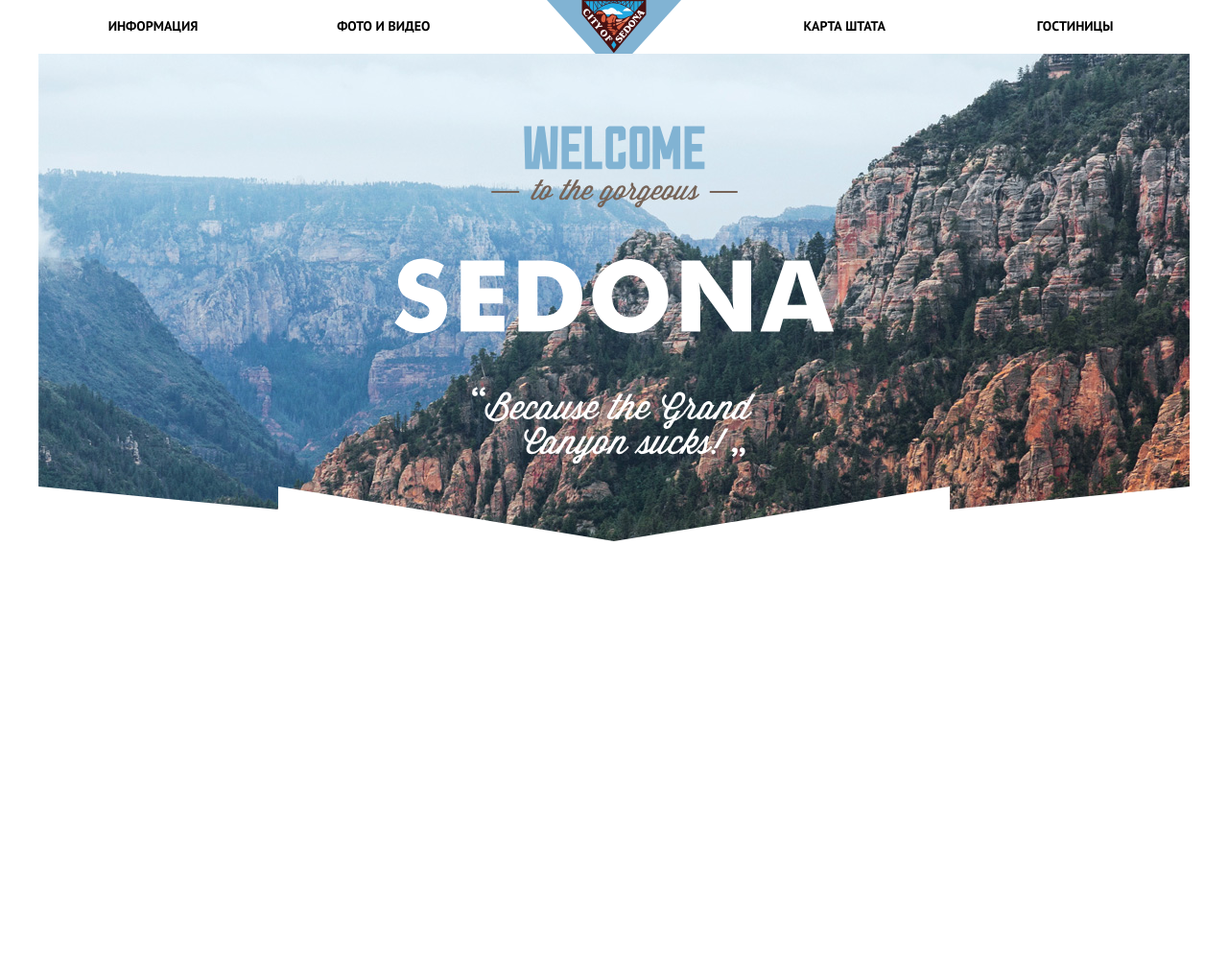
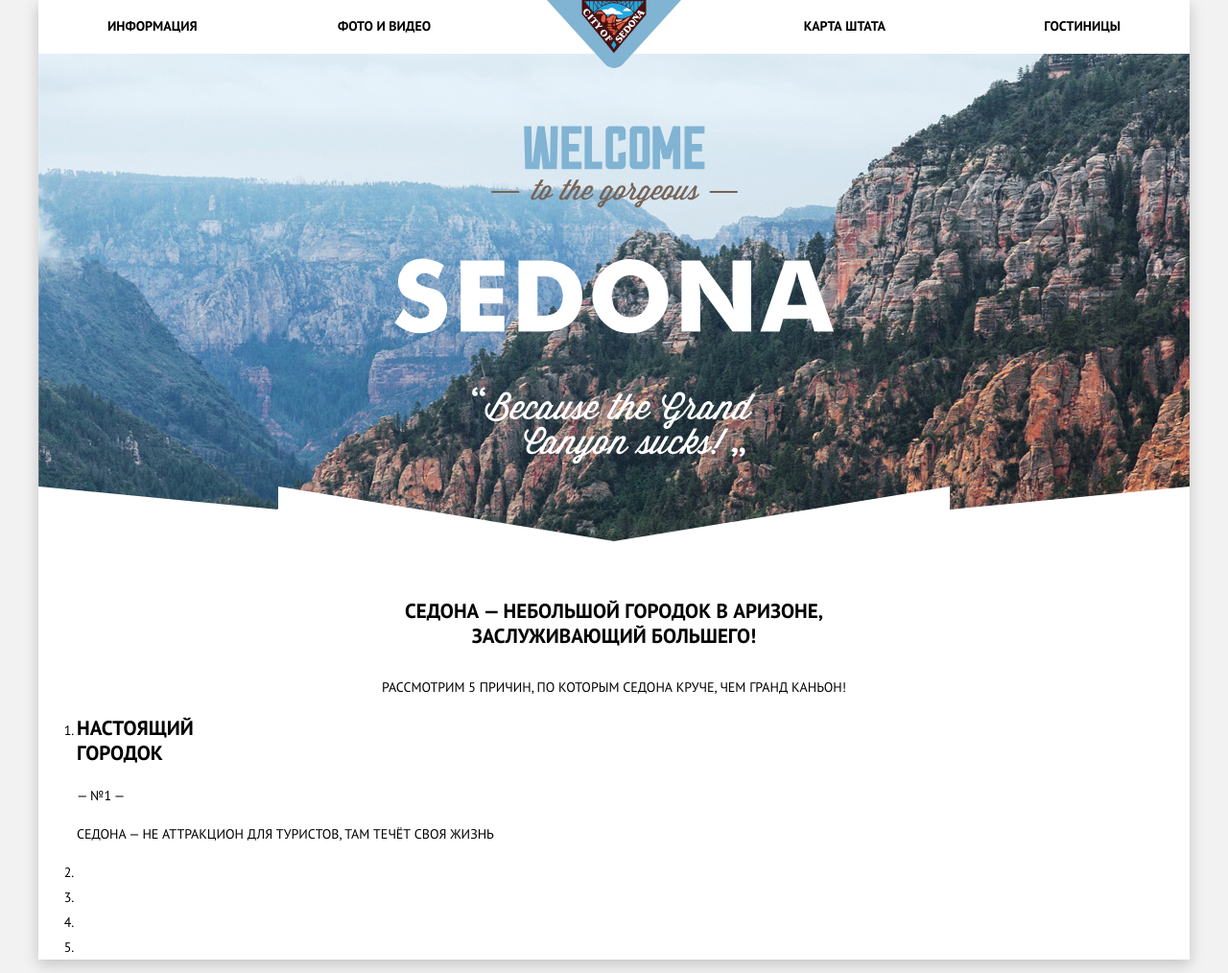
Before and after one commit to aazhuravlev/1019777-sedona-25, a plain HTML site: page index.html in a window 1280 px wide. Shown: the whole page at 96% size. Before the commit the page ends 800 px from the top, so only its background shows below. Drawn offline with Linux system fonts and the light colour scheme.

Commit message:
стилизовал хедер и логотип сайта с фоном

```diff
--- a/css/style.css
+++ b/css/style.css
@@ -1,13 +1,22 @@
+html {
+  background-color: #f2f2f2;
+}
+
 body {
   width: 1200px;
   margin: 0 auto;
   padding: 0;
 
+  text-transform: uppercase;
+
+  color: #000000;
+  background-color: #ffffff;
+  box-shadow: 0px 5px 15px 0 rgba(0, 1, 1, 0.2);
+
   font-family: "PT Sans", "Arial", sans-serif;
   font-size: 14px;
   font-weight: normal;
   line-height: 26px;
-  color: #000000;
 }
 
 /*.visually-hidden:not(:focus):not(:active),
@@ -30,30 +39,64 @@ input[type="radio"].visually-hidden {
   clip-path: inset(100%);
 }*/
 
-.site-navigation {
-  list-style: none;
+.main-header nav {
   display: flex;
   justify-content: space-between;
+}
+
+.site-navigation {
+  display: flex;
+
   margin: 0;
   padding: 0;
-  margin-bottom: -23px;
+
+  list-style: none;
+
+  background-color: #ffffff;
 }
+
 
 .site-navigation a {
   display: block;
+
+  margin: 0;
+  padding: 0;
   width: 239px;
-  text-decoration: none;
-  text-transform: uppercase;
-  color: #000000;
-  font-weight: bold;
   padding-top: 14px;
   padding-bottom: 16px;
-  text-align: center;
+  box-sizing: border-box;
+
+  text-decoration: none;
+
+  color: #000000;
+
+  font-weight: bold;
 }
 
-.site-navigation .header-logo {
-  padding-top: 0;
-  padding-bottom: 0;
+.left-site-navigation a {
+  text-align: left;
+  padding-left: 72px;
+  padding-right: 10px;
+}
+
+.left-site-navigation .photo-link {
+  padding-left: 73px;
+}
+
+
+.right-site-navigation a {
+  text-align: right;
+  padding-right: 72px;
+  padding-left: 10px;
+}
+
+.right-site-navigation .map-link {
+  padding-right: 78px;
+}
+
+.header-logo {
+  margin-bottom: -23px;
+  z-index: 1;
 }
 
 .site-navigation a:hover,
@@ -66,10 +109,14 @@ input[type="radio"].visually-hidden {
 }
 
 .main-logo {
-  background-color: #81b3d2;
   position: relative;
+
   width: 1200px;
   height: 508px;
+  margin-bottom: 60px;
+
+  background-color: #81b3d2;
+  background-color: #81b3d2;
   background-image: url("../img/background-photo.jpg");
   background-repeat: no-repeat;
   background-position: 0 -83px;
@@ -93,3 +140,17 @@ input[type="radio"].visually-hidden {
   margin-top: 75px;
   margin-left: 371px;
 }
+
+.about-sedona .sedona-description {
+  width: 440px;
+  margin: 0 auto;
+  margin-bottom: 27px;
+
+  text-align: center;
+
+  font-size: 21px;
+}
+
+.about-sedona .reasons {
+  text-align: center;
+}
--- a/index.html
+++ b/index.html
@@ -11,20 +11,51 @@
 
     <header class="main-header">
       <nav>
-        <ul class="site-navigation">
+        <ul class="site-navigation left-site-navigation">
           <li><a href="#" class="information-link">Информация</a></li>
           <li><a href="#" class="photo-link">Фото и видео</a></li>
-          <li><a class="header-logo"><img src="img/logo.svg" width="140" height="71" alt="Логотип Седоны"></a></li>
+        </ul>
+        <a class="header-logo"><img src="img/logo.svg" width="140" height="71" alt="Логотип Седоны"></a>
+        <ul class="site-navigation right-site-navigation">
           <li><a href="#" class="map-link">Карта штата</a></li>
           <li><a href="#" class="hotels-link">Гостиницы</a></li>
         </ul>
+
       </nav>
     </header>
 
-    <main>
+    <main class="main-page">
 
       <section class="main-logo">
         <img src="img/welcome.svg" width="459" height="353" alt="Добро пожаловать в Седону">
+      </section>
+
+      <section class="about-sedona">
+        <h1 class="sedona-description">
+          Седона — небольшой городок в Аризоне,
+          заслуживающий большего!
+        </h1>
+        <p class="reasons">
+          Рассмотрим 5 причин, по которым Седона круче, чем гранд каньон!
+        </p>
+        <ol class="reasons-list">
+          <li class="reason-field">
+            <h2 class="reason">
+              Настоящий<br>
+              городок
+            </h2>
+            <p class="reason-number">
+              — №1 —
+            </p>
+            <p class="reason-description">
+              Седона — не аттракцион для туристов, там течёт своя жизнь
+            </p>
+          </li>
+          <li class="reason"></li>
+          <li class="reason"></li>
+          <li class="reason"></li>
+          <li class="reason"></li>
+        </ol>
       </section>
 
     </main>
```
